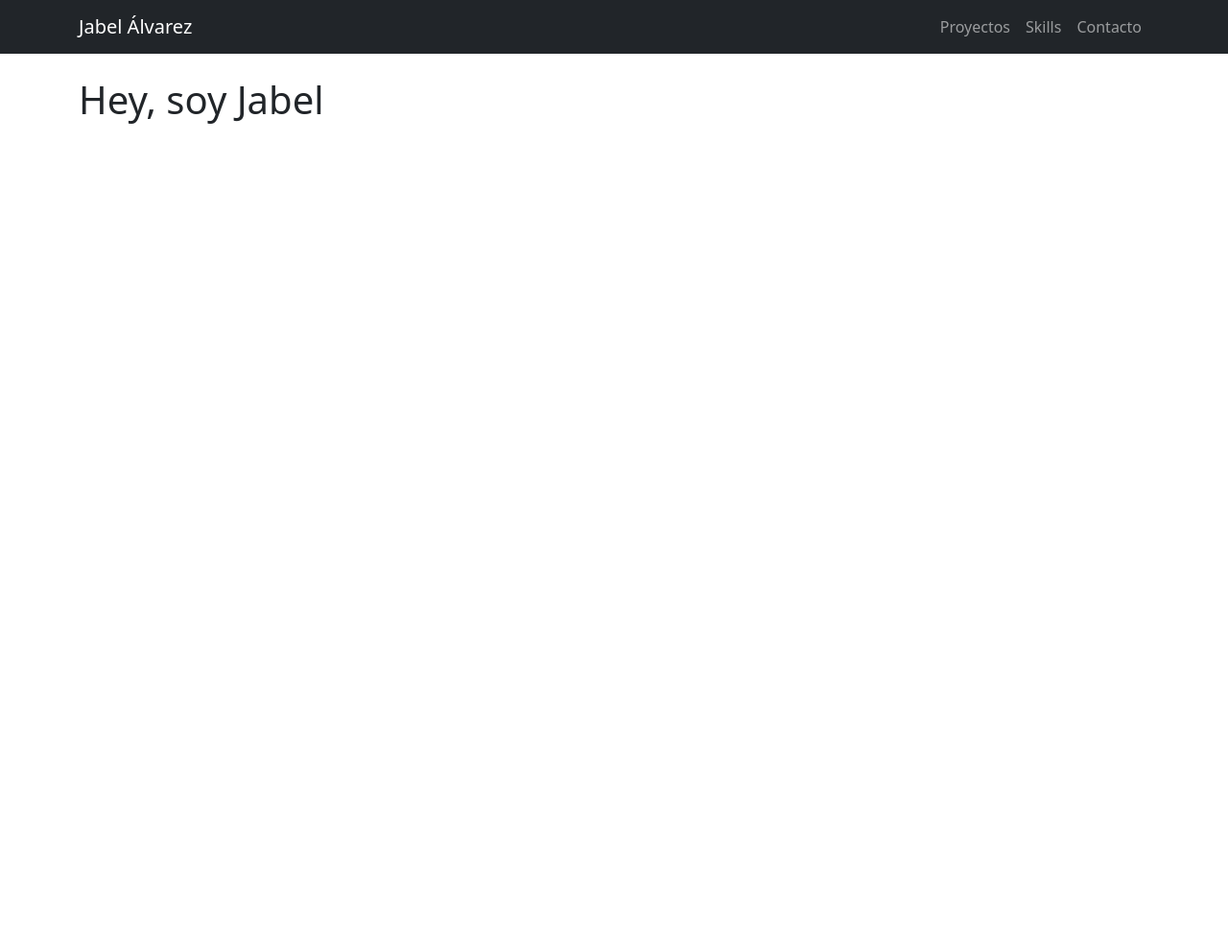
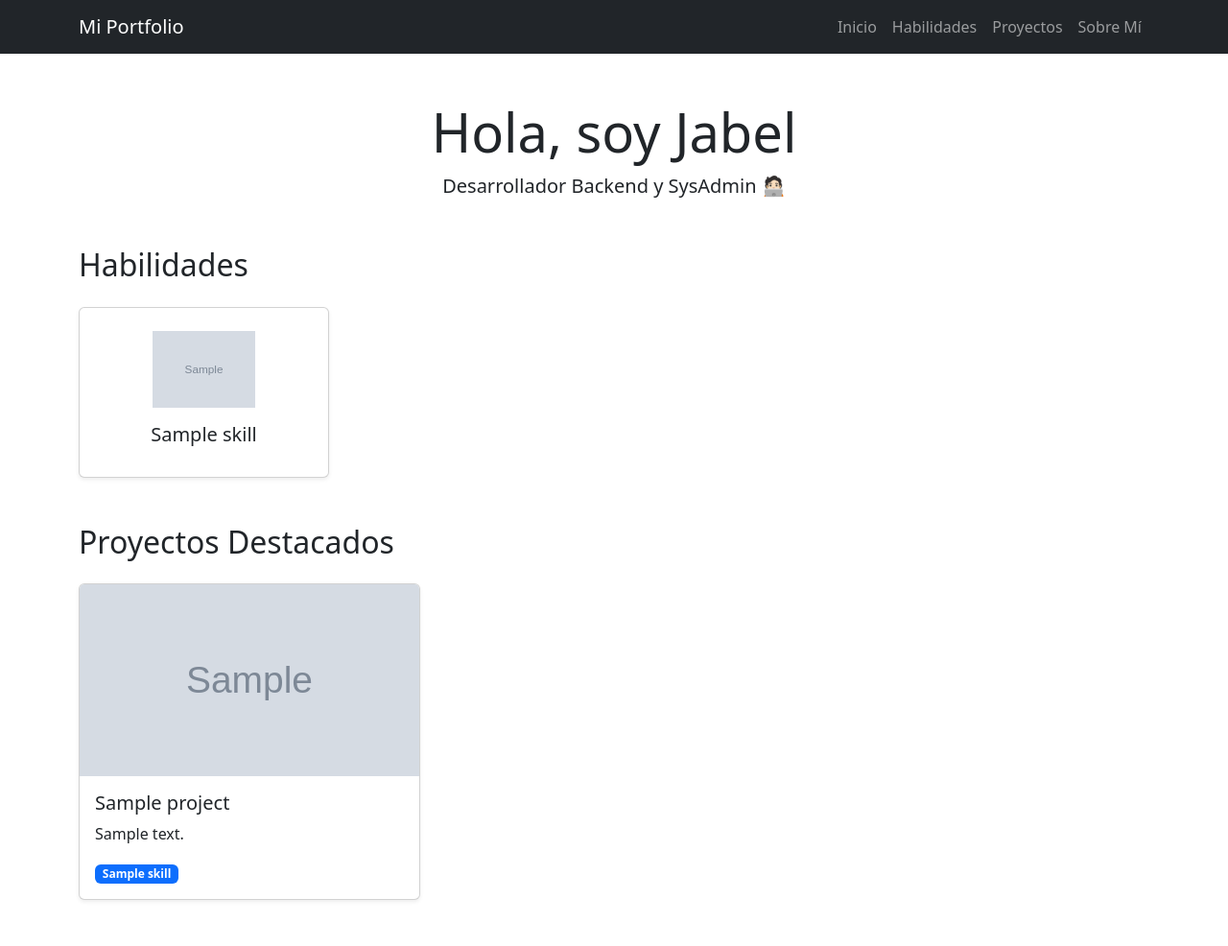
Before and after one commit to jabelzzz/jabel, a Flask app: page / in a window 1280 px wide. Shown: the whole page at 96% size. Before the commit the page ends 129 px from the top, so only its background shows below. Run offline with Flask 3, Linux system fonts and the light colour scheme; tables that the repository leaves empty hold one stand-in row (values such as "Sample post"); grey boxes marked "Sample" are stand-in pictures.

```diff
--- a/run.py
+++ b/run.py
@@ -2,5 +2,6 @@ from app import create_app
 
 app = create_app()
 
+# TODO - Change to False when deploying
 if __name__ == '__main__':
     app.run(debug=True)
--- a/templates/base.html
+++ b/templates/base.html
@@ -2,29 +2,39 @@
 <html lang="es">
 <head>
     <meta charset="UTF-8">
-  <title>Mi Portafolio Flask</title>
-  <link href="https://cdn.jsdelivr.net/npm/bootstrap@5.3.2/dist/css/bootstrap.min.css" rel="stylesheet">
-  <link rel="stylesheet" href="{{ url_for('static', filename='css/style.css') }}">
+    <meta name="viewport" content="width=device-width, initial-scale=1.0">
+    <title>Mi Portfolio</title>
+    <link href="https://cdn.jsdelivr.net/npm/bootstrap@5.3.0/dist/css/bootstrap.min.css" rel="stylesheet">
+    <link rel="stylesheet" href="{{ url_for('static', filename='css/main.css') }}">
 </head>
 <body>
-  <!-- Navbar -->
     <nav class="navbar navbar-expand-lg navbar-dark bg-dark">
         <div class="container">
-      <a class="navbar-brand" href="{{ url_for('home') }}">Jabel Álvarez</a>
-      <div class="collapse navbar-collapse">
+            <a class="navbar-brand" href="{{ url_for('index') }}">Mi Portfolio</a>
+            <button class="navbar-toggler" type="button" data-bs-toggle="collapse" data-bs-target="#navbarNav">
+                <span class="navbar-toggler-icon"></span>
+            </button>
+            <div class="collapse navbar-collapse" id="navbarNav">
                 <ul class="navbar-nav ms-auto">
-          <li class="nav-item"><a class="nav-link" href="{{ url_for('proyectos') }}">Proyectos</a></li>
-          <li class="nav-item"><a class="nav-link" href="{{ url_for('skills') }}">Skills</a></li>
-          <li class="nav-item"><a class="nav-link" href="{{ url_for('contacto') }}">Contacto</a></li>
+                    <li class="nav-item">
+                        <a class="nav-link" href="{{ url_for('index') }}">Inicio</a>
+                    </li>
+                    <li class="nav-item">
+                        <a class="nav-link" href="#skills">Habilidades</a>
+                    </li>
+                    <li class="nav-item">
+                        <a class="nav-link" href="#projects">Proyectos</a>
+                    </li>
+                    <li class="nav-item">
+                        <a class="nav-link" href="{{ url_for('about') }}">Sobre Mí</a>
+                    </li>
                 </ul>
             </div>
         </div>
     </nav>
 
-  <div class="container mt-4">
     {% block content %}{% endblock %}
-  </div>
 
-  <script src="https://cdn.jsdelivr.net/npm/bootstrap@5.3.2/dist/js/bootstrap.bundle.min.js"></script>
+    <script src="https://cdn.jsdelivr.net/npm/bootstrap@5.3.0/dist/js/bootstrap.bundle.min.js"></script>
 </body>
 </html>
--- a/templates/index.html
+++ b/templates/index.html
@@ -1,11 +1,54 @@
 {% extends "base.html" %}
 
-{% block head %}
+{% block content %}
+<div class="container py-5">
+    <div class="text-center mb-5">
+        <h1 class="display-4">Hola, soy Jabel</h1>
+        <p class="lead">Desarrollador Backend y SysAdmin 🧑🏻‍💻</p>
+    </div>
 
+    <!-- Sección de Habilidades -->
+    <section id="skills" class="mb-5">
+        <h2 class="mb-4">Habilidades</h2>
+        <div class="row g-4">
+            {% for skill in skills %}
+            <div class="col-md-4 col-lg-3">
+                <div class="card h-100 shadow-sm">
+                    <div class="card-body text-center p-4">
+                        <img src="{{ url_for('static', filename='images/' + skill.image) }}"
+                             alt="{{ skill.name }}"
+                             class="img-fluid mb-3"
+                             style="height: 80px; width: auto;">
+                        <h5 class="card-title">{{ skill.name }}</h5>
+                    </div>
+                </div>
+            </div>
+            {% endfor %}
+        </div>
+    </section>
 
+    <!-- Sección de Proyectos -->
+    <section id="projects">
+        <h2 class="mb-4">Proyectos Destacados</h2>
+        <div class="row g-4">
+            {% for project in projects %}
+            <div class="col-md-6 col-lg-4">
+                <div class="card h-100 shadow-sm">
+                    <img src="{{ url_for('static', filename='images/' + project.image) }}"
+                         class="card-img-top"
+                         alt="{{ project.name }}"
+                         style="height: 200px; object-fit: cover;">
+                    <div class="card-body">
+                        <h5 class="card-title">{{ project.name }}</h5>
+                        <p class="card-text">{{ project.description }}</p>
+                        {% if project.skill %}
+                        <span class="badge bg-primary">{{ project.skill.name }}</span>
+                        {% endif %}
+                    </div>
+                </div>
+            </div>
+            {% endfor %}
+        </div>
+    </section>
+</div>
 {% endblock %}
-
-
-{% block content %}
-<h1>Hey, soy Jabel</h1>
-{% endblock %}
```
Also changed, not shown: app/__init__.py (+15 -2 lines), app/models.py (+4 -4 lines), instance/populate_db.py (added, +74 -0 lines), render.yaml (added, +7 -0 lines), requirements.txt (+4 -7 lines), README.md. Lines whose indentation alone changed are shown as unchanged.
